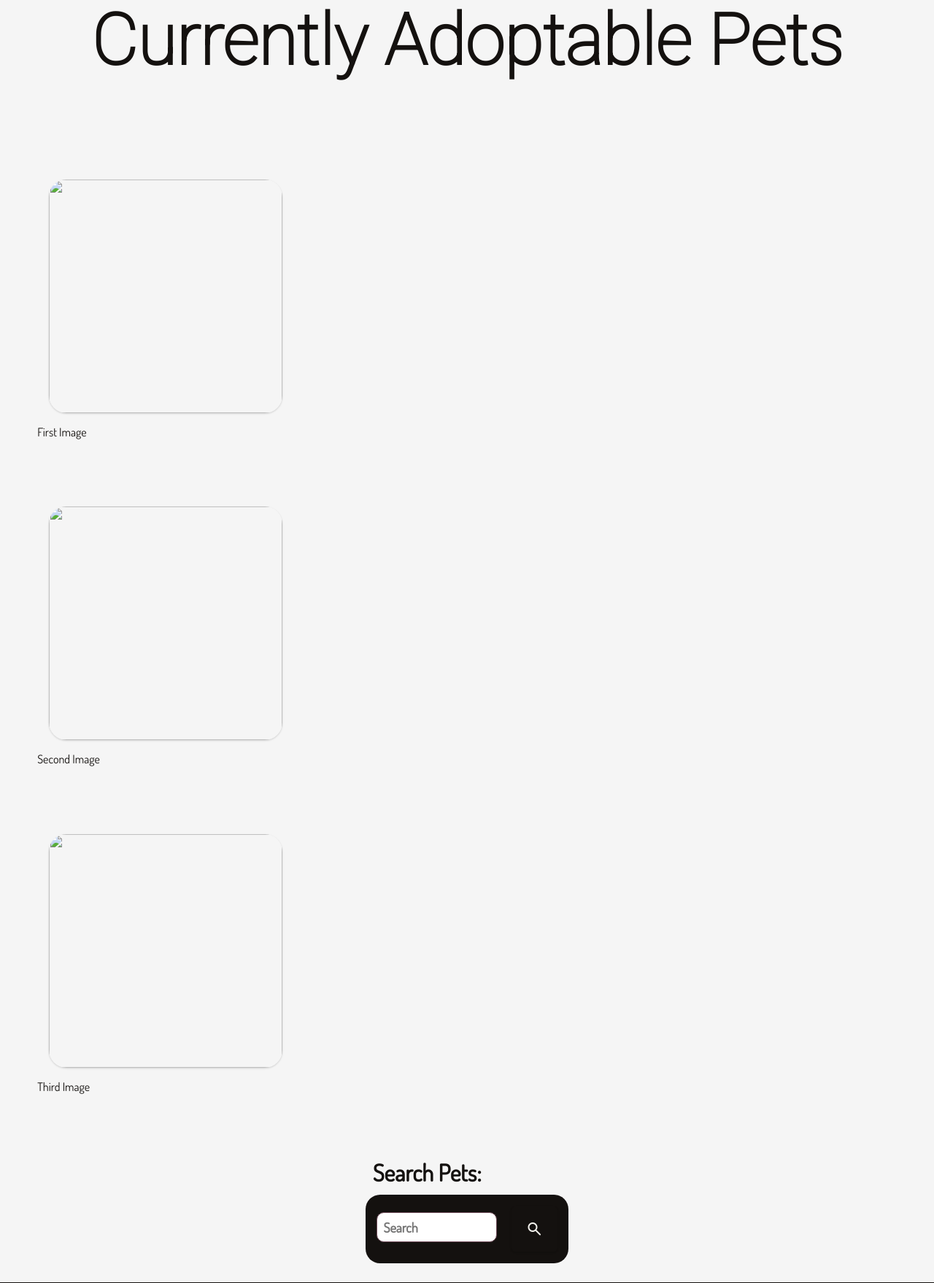
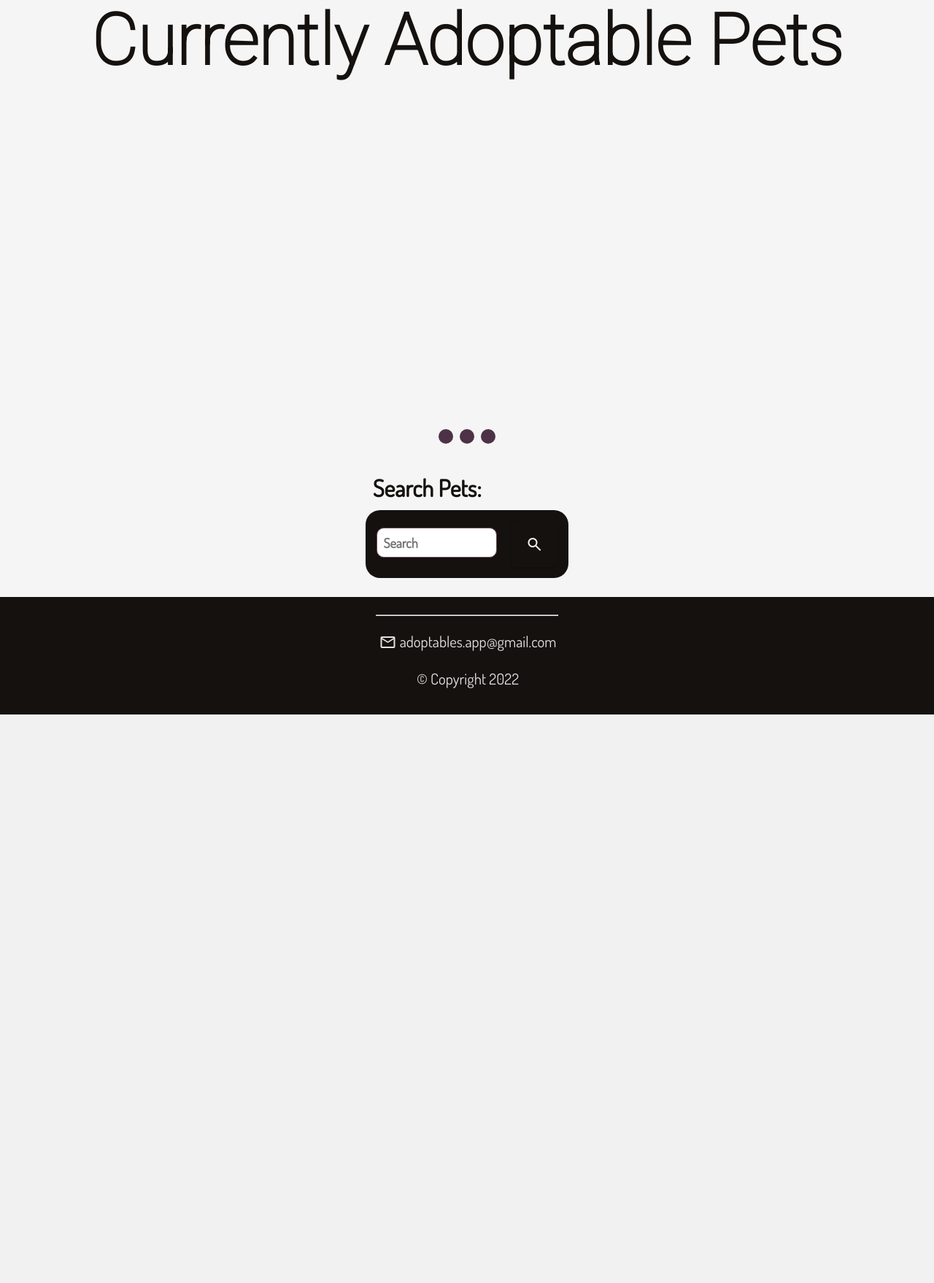
Before and after one commit to Fishfinna/Adoptables, a Flask app: page / in a window 1280 px wide. Shown: the part 146-1904 px from the top of the page at 73% size. After the commit the page ends 1125 px from the top, so only its background shows below. Run offline with Flask 2, Linux system fonts and the light colour scheme; data that the repository does not hold is empty; some libraries are stand-ins or nearby versions.

Commit message:
style homepage.html image carusel

```diff
--- a/static/stylesheet/style.css
+++ b/static/stylesheet/style.css
@@ -754,3 +754,78 @@ footer {
     justify-content: center;
     text-align: center;
 }
+
+/* Slide Show Styling */
+
+.Slideshow-container {
+    max-width: 1000px;
+    position: relative;
+    margin: auto;
+}
+
+
+.Image-container {
+    display: none;
+}
+
+.Message-Info {
+
+}
+
+.Info {
+
+}
+
+
+.Back-Button, .Forward-Button {
+    cursor: pointer;
+    position: absolute;
+    top:25%;
+    width: auto;
+    margin-top: 20px;
+    padding: 20px;
+    color:#4d3247;
+    font-weight: bold;
+    transition: 0.4s ease;
+    border-radius: 0 5px 5px 0;
+    user-select: none;
+}
+
+.Forward-Button {
+    right: 0;
+    border-radius: 4px 0 0 4px;
+}
+
+.Back-Button:hover, .forward:hover{
+    background-color: #6f4b59;
+}
+.dots {
+    cursor: pointer;
+    height: 20px;
+    width: 20px;
+    margin: 0 3px;
+    background-color: #4d3247;
+    border-radius: 50%;
+    display: inline-block;
+    transition: background-color 0.5s ease;
+}
+
+.enable, .dots:hover {
+    background-color:#6f4b59;
+}
+
+.fade {
+    -webkit-animation-name: fade;
+    -webkit-animation-duration: 1.4s;
+    animation-name: fade;
+    animation-duration: 1.4s;
+}
+
+@-webkit-keyframes fade {
+    from {opacity: .5;}
+    to {opacity: 2;}
+}
+
+.triple-dots {
+    text-align: center;
+} .
--- a/templates/homepage.html
+++ b/templates/homepage.html
@@ -36,7 +36,7 @@
 
         <!-- Triple Dots -->
 
-        <div>
+        <div class ="triple-dots">
             <span class="dots" onclick="currentSlide(1)"></span>
             <span class="dots" onclick="currentSlide(2)"></span>
             <span class="dots" onclick="currentSlide(3)"></span>
```
